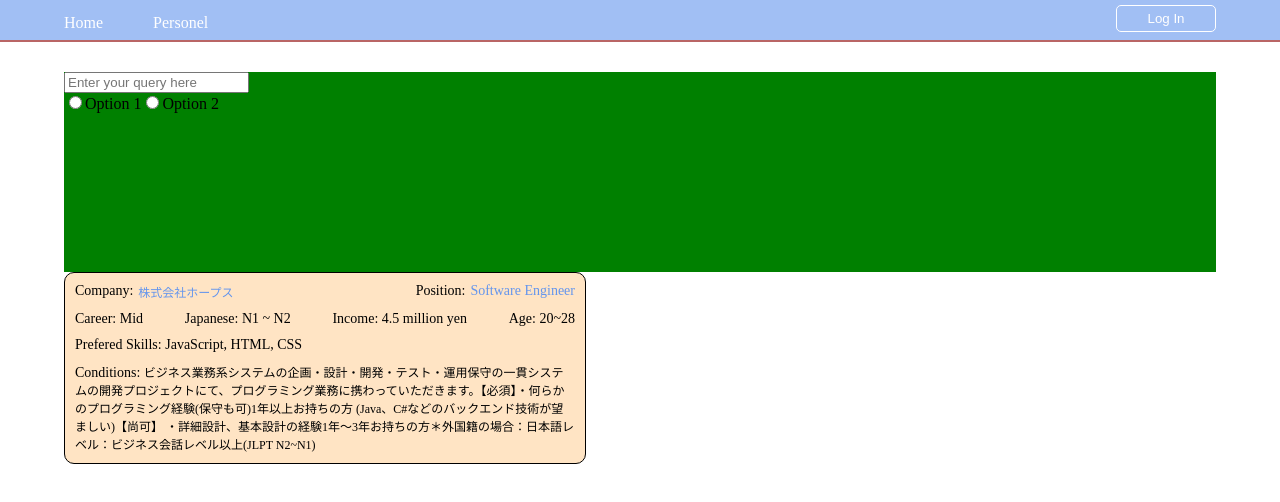
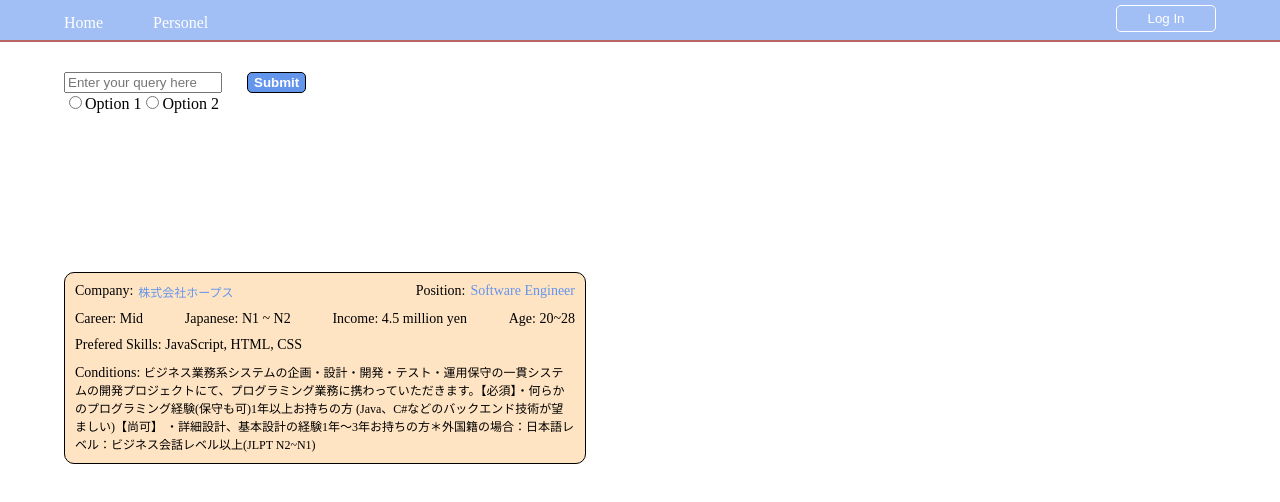
Before and after one commit to bitterhippo/Gobound, a Next.js app: page /jobs in a window 1280 px wide. Shown: the top 502 px of the page. Built offline with nearby package versions, Linux system fonts and the light colour scheme.

Commit message:
Update JobsInput.js

```diff
--- a/components/Inputs/JobsInput.js
+++ b/components/Inputs/JobsInput.js
@@ -1,14 +1,22 @@
 import { useState, useEffect } from 'react';
-
+import Colors from '../Colors';
 
 const JobsInput = () => {
 
   const [selectedButton, setSelectedButton] = useState();
+  const [input, setInput] = useState();
+
+  //Event handlers
 
   const handleChange = e => {
     let caller = e.target.value;
     setSelectedButton(caller);
   };
+
+  const handleInputChange = e => {
+    let caller = e.target.value;
+    setInput(caller);
+  }
 
   //Button Defaults
 
@@ -17,14 +25,30 @@ const JobsInput = () => {
     { title: 'Option 2', key: 2, value: 'option2' }
   ];
 
+  //Testing block
+
+  console.log('%c Button Selection', 'color: blue')
   console.log(selectedButton);
+
+  console.log('%c Input Value', 'color: red')
+  console.log(input);
 
   return (
     <div style={styles.jobsInputWrapper}>
-      <input placeholder={'Enter your query here'} />
+      <div style={styles.jobsInputRow}>
+        <input
+          placeholder={'Enter your query here'}
+          onChange={(e) => handleInputChange(e)}
+          style={styles.jobsInput}
+        />
+        <button
+          style={styles.jobsInputButton}
+        >Submit
+        </button>
+      </div>
       <div style={styles.jobsInputButtons}>
         {
-          buttonDefaults.map(({title, key, value}) =>
+          buttonDefaults.map(({ title, key, value }) =>
             <div
               key={key}
             >
@@ -47,11 +71,27 @@ const JobsInput = () => {
 const styles = {
   jobsInputWrapper: {
     height: 200,
-    backgroundColor: 'green'
+    display: 'flex',
+    flexDirection: 'column',
   },
   jobsInputButtons: {
     display: 'flex',
     flexDirection: 'row',
+  },
+  jobsInputRow: {
+    display: 'flex',
+    flexDirection: 'row',
+    gap: 25
+  },
+  jobsInput: {
+    width: 150
+  },
+  jobsInputButton: {
+    backgroundColor: Colors.Secondary,
+    color: 'white',
+    fontWeight: 'bold',
+    borderRadius: '5px',
+    border: '1px solid black'
   }
 };
 
```
